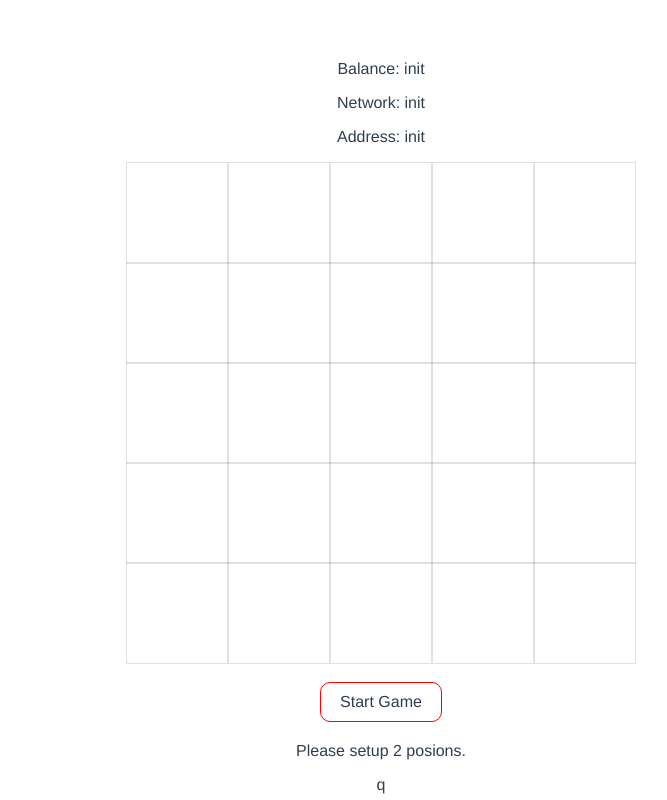
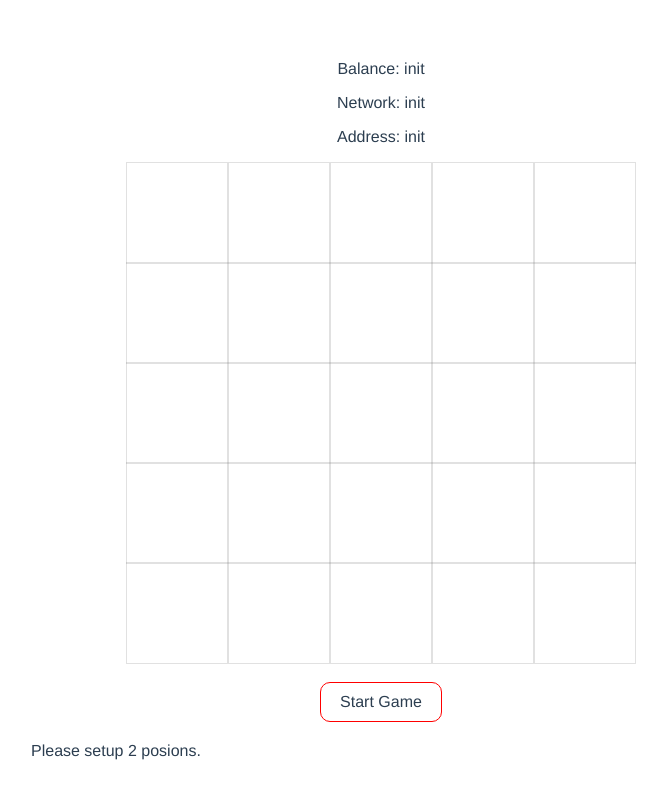
Before and after one commit to zksnake/zksnake-ui, a Vue app: page / in a window 1280 px wide. Shown: the whole page, without its empty margins (259-926 px from the left). Built offline with nearby package versions, Linux system fonts and the light colour scheme.

Commit message:
logs css

```diff
--- a/src/components/HelloWorld.vue
+++ b/src/components/HelloWorld.vue
@@ -13,8 +13,7 @@
     </div>
     <div class="end" v-if="!wallet.client" @click="setUp">Start Game</div>
     <div>
-      <p v-for="(log,idx) in logs" :key="('log-'+idx)">{{log}}</p>
-      <p>{{this.curPlayer}}</p>
+      <p class="logs" v-for="(log,idx) in logs" :key="('log-'+idx)">{{log}}</p>
     </div>
   </div>
 </template>
@@ -69,7 +68,8 @@ export default {
   },
   watch: {
     winner () {
-      this.logs.push('winner is ' + this.winner)
+      const message = this.winner === 'p' ? 'You' : 'AI'
+      this.logs.unshift('Winner is ' + message)
     }
   },
   mounted () {
@@ -141,7 +141,7 @@ export default {
         this.poisons.q.push(pQ)
       }
 
-      this.logs.push('Please setup 2 posions.')
+      this.logs.unshift('Please setup 2 posions.')
     },
 
     addPoison (x, y) {
@@ -175,7 +175,7 @@ export default {
           })
         }
 
-        this.logs.push('Please click any cell to start')
+        this.logs.unshift('Please click any cell to start')
         this.setupGame = false
       }
     },
@@ -364,4 +364,15 @@ export default {
   padding: 10px;
   cursor: pointer;
 }
+.logs{
+  margin-top: 1em;
+  margin-left: 1em;
+  text-align: left;
+  opacity: 0.5;
+}
+
+.logs:first-child {
+  margin-left: 0em;
+  opacity: 1;
+}
 </style>
```
